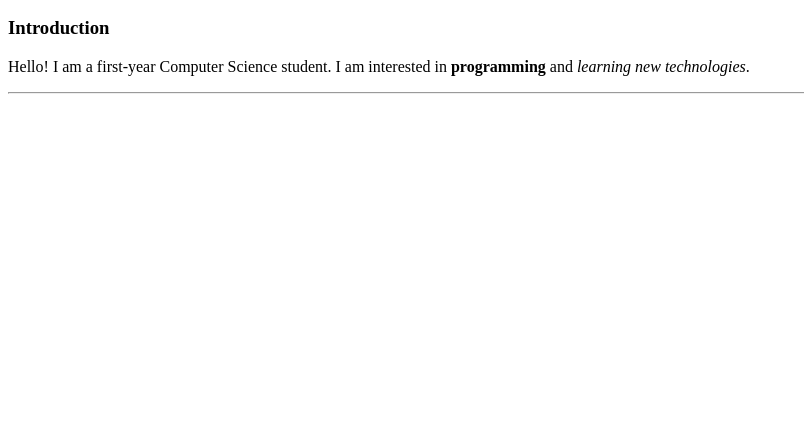
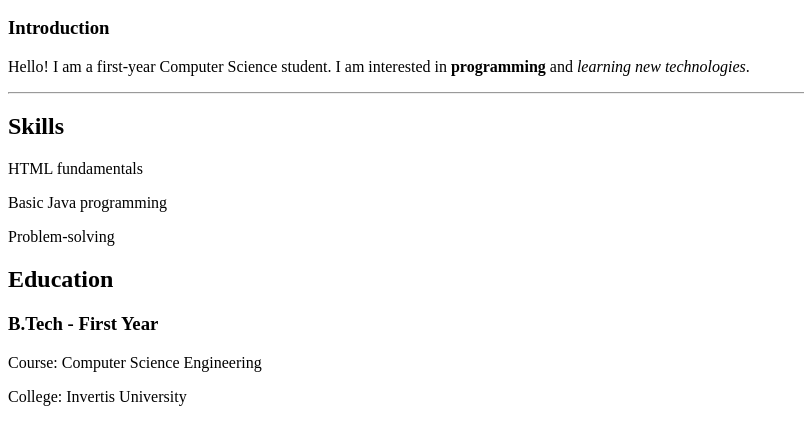
Before and after one commit to sumityadav94/assignment, a plain HTML site: page week2/project1.html in a window 1280 px wide. Shown: the part 110-554 px from the top of the page, without its empty margins (0-804 px from the left). Drawn offline with Linux system fonts and the light colour scheme.

Commit message:
Add skills and education section

```diff
--- a/week2/project1.html
+++ b/week2/project1.html
@@ -17,6 +17,22 @@
 
  <hr>
 
+ <!-- Skills Section -->
+<div id="skills" class="resume-section">
+    <h2>Skills</h2>
+    <p>HTML fundamentals</p>
+    <p>Basic Java programming</p>
+    <p>Problem-solving</p>
+</div>
+
+<!-- Education Section -->
+<div id="education" class="resume-section">
+    <h2>Education</h2>
+    <h3>B.Tech - First Year</h3>
+    <p>Course: Computer Science Engineering</p>
+    <p>College: Invertis University</p>
+</div>
+
 
 </body>
 </html>
```
